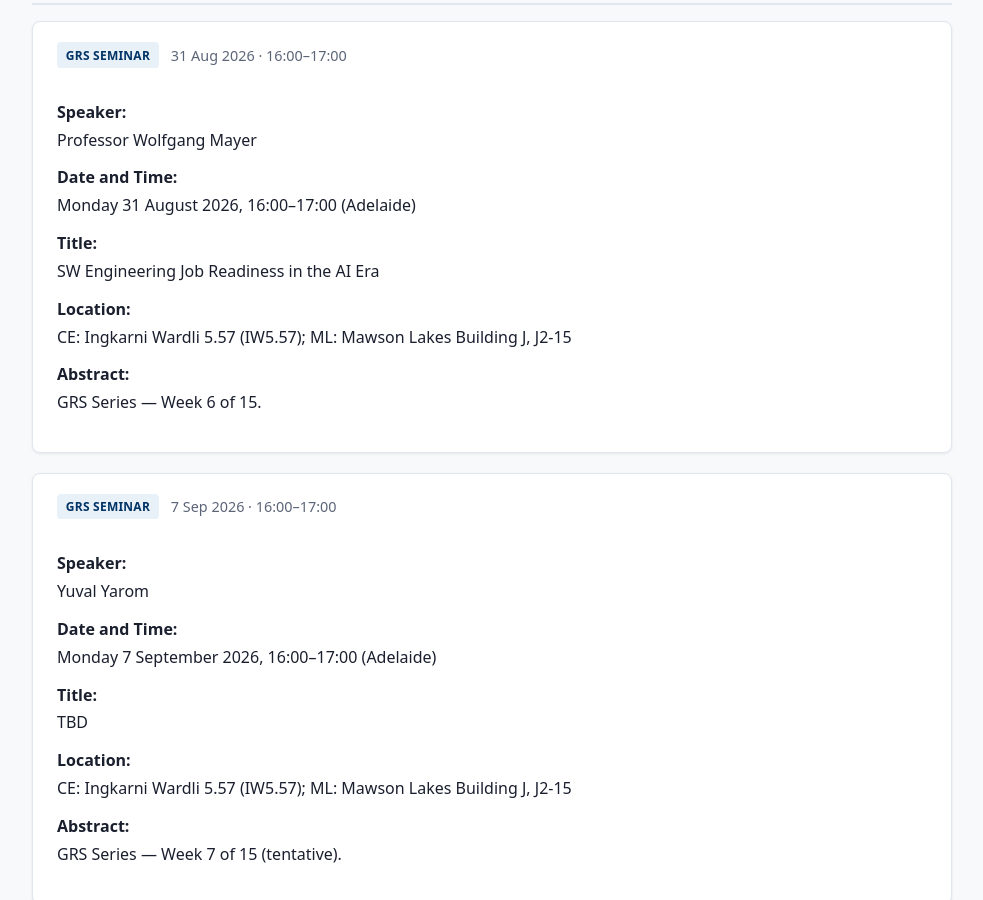
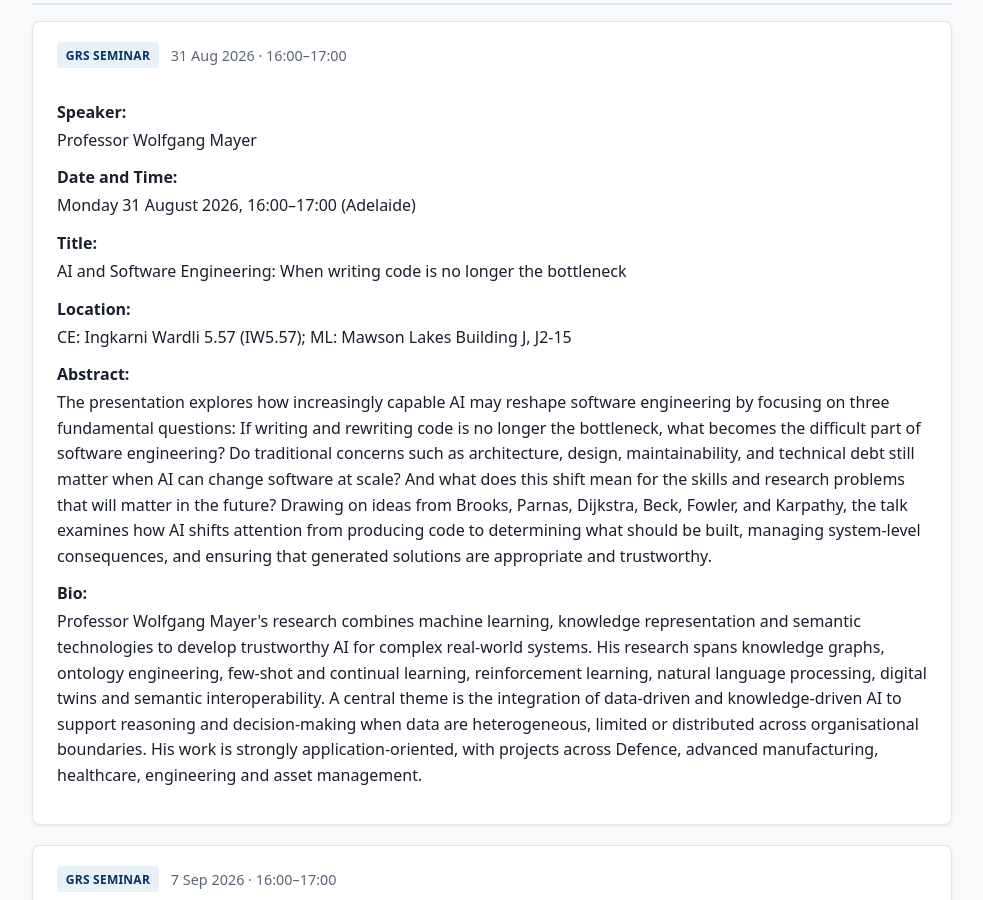
Before and after one commit to ht-timchen/Adelaide-CSIT-GRC, a Jekyll site: the page built from index.md, in a window 1280 px wide and 900 px high, scrolled down 255 px. Shown: the whole window, without its empty margins (148-1131 px from the left). Built offline with Jekyll 4.4.1, drawn with Linux system fonts in a browser that asks for light colours.

Commit message:
Add Wolfgang Mayer GRS Series talk details for 31 August.
Publish title, abstract, and bio for the AI and software engineering session.

Co-authored-by: Cursor <cursoragent@cursor.com>

```diff
--- a/_data/seminars.yml
+++ b/_data/seminars.yml
@@ -447,13 +447,15 @@ seminars:
     type: hdr_seminar
     series: hdr-2026
     session_number: 6
-    title: "SW Engineering Job Readiness in the AI Era"
+    title: "AI and Software Engineering: When writing code is no longer the bottleneck"
     speaker: "Professor Wolfgang Mayer"
     date: 2026-08-31
     time: "16:00–17:00"
     location: "CE: Ingkarni Wardli 5.57 (IW5.57); ML: Mawson Lakes Building J, J2-15"
     abstract: |
-      GRS Series — Week 6 of 15.
+      The presentation explores how increasingly capable AI may reshape software engineering by focusing on three fundamental questions: If writing and rewriting code is no longer the bottleneck, what becomes the difficult part of software engineering? Do traditional concerns such as architecture, design, maintainability, and technical debt still matter when AI can change software at scale? And what does this shift mean for the skills and research problems that will matter in the future? Drawing on ideas from Brooks, Parnas, Dijkstra, Beck, Fowler, and Karpathy, the talk examines how AI shifts attention from producing code to determining what should be built, managing system-level consequences, and ensuring that generated solutions are appropriate and trustworthy.
+    bio: |
+      Professor Wolfgang Mayer's research combines machine learning, knowledge representation and semantic technologies to develop trustworthy AI for complex real-world systems. His research spans knowledge graphs, ontology engineering, few-shot and continual learning, reinforcement learning, natural language processing, digital twins and semantic interoperability. A central theme is the integration of data-driven and knowledge-driven AI to support reasoning and decision-making when data are heterogeneous, limited or distributed across organisational boundaries. His work is strongly application-oriented, with projects across Defence, advanced manufacturing, healthcare, engineering and asset management.
     status: scheduled
 
   - id: hdr-2026-09-07-series-08
```
